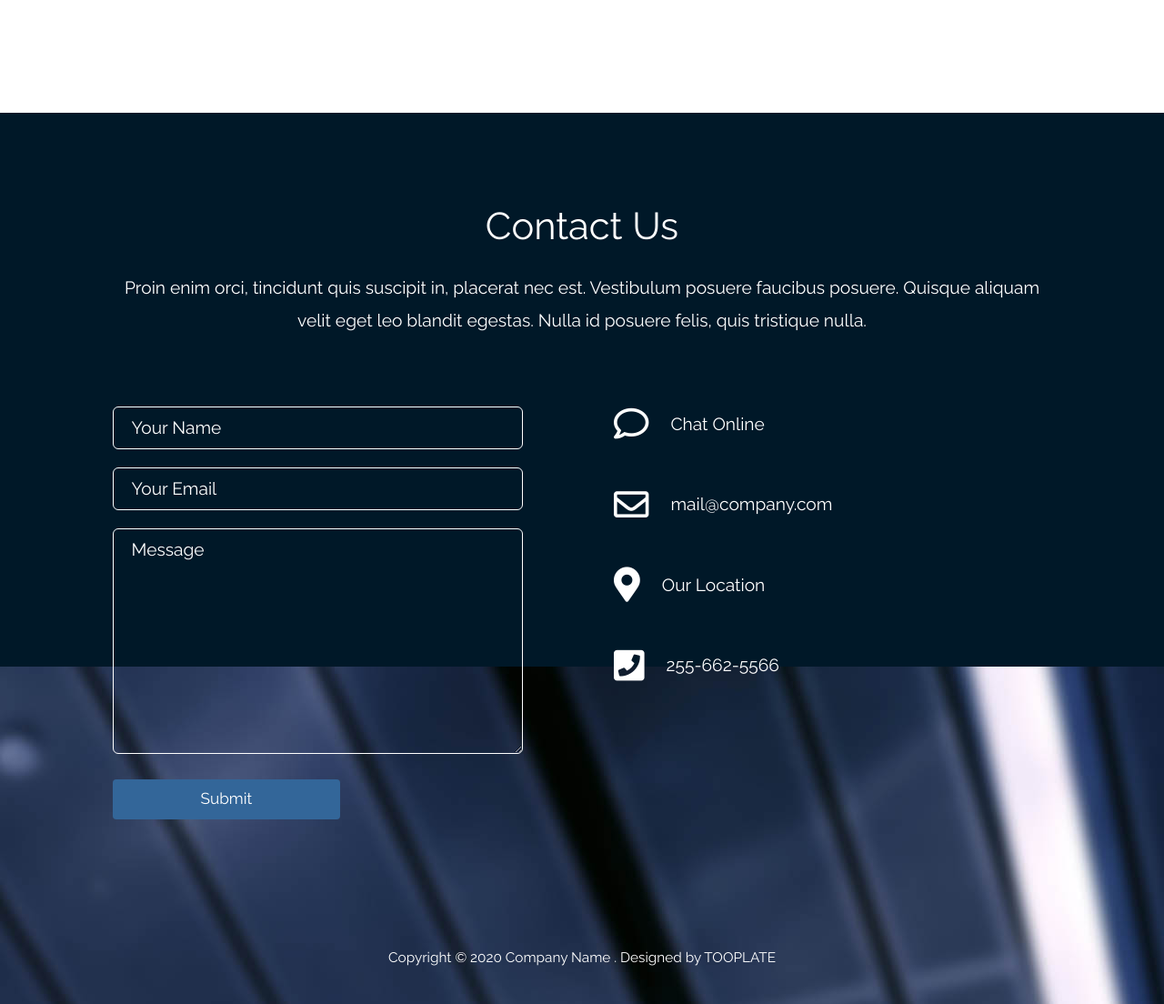
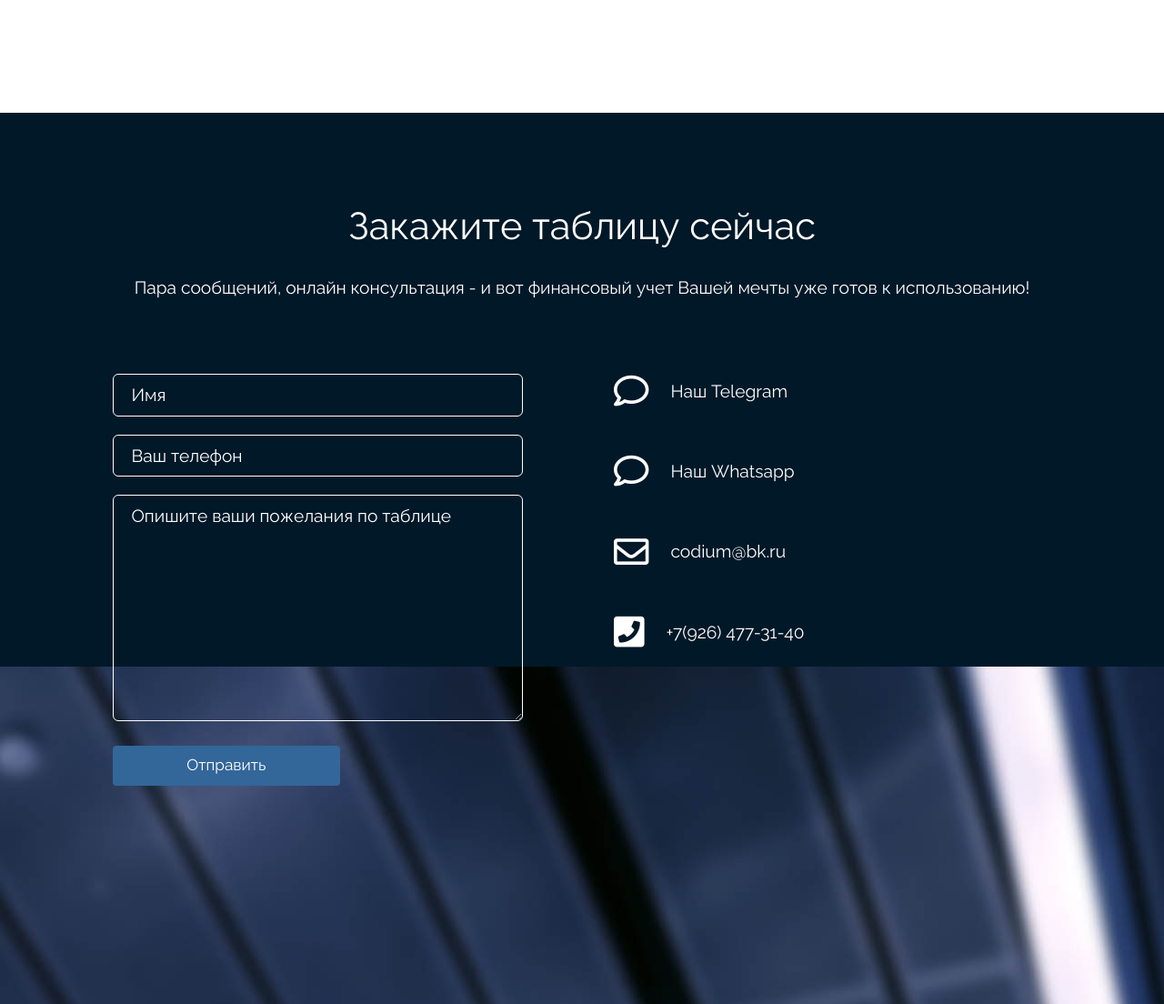
Before and after one commit to ivkinivan/tables, a Flask app: page / in a window 1280 px wide. Shown: the part 3852-4956 px from the top of the page at 91% size. Run offline with Flask 3, Linux system fonts and the light colour scheme; some libraries are stand-ins or nearby versions.

Commit message:
contact form frontend added

```diff
--- a/templates/index.html
+++ b/templates/index.html
@@ -170,10 +170,10 @@ https://www.tooplate.com/view/2117-infinite-loop
                   <img src="static/img/testimonial-img-02.jpg" alt="Image" class="mx-auto d-block img-fluid">
                   <blockquote>Индивидуальный предприниматель, владеющий несколькими бизнес-проектами, которому требовалась таблица, содержащая в себе как отчет каждого проекта, так и отчет за все проекты сразу. Итоговое решение включало в себя <strong>комплексный анализ расходов</strong>, на который применялась система фильтров: по датам, проектам, платежам и тд.</blockquote>
                 </figure>
-                  <figure class="tm-testimonial-item">
-                    <p class="mx-auto tm-section-desc text-center " style = "font-size: 150%; margin-bottom: 20px">IT-Школа Кодиум</p>
-                  <img src="static/img/codium-logo.jpg" alt="Image" class="mx-auto d-block img-fluid">
-                  <blockquote>Школе информатики и математики требовалась таблица, в которой можно отмечать группы учеников, их посещаемость и оплату курсов. Особенностью таблицы стала <strong>модифицированная система проектов</strong>, что позволило вести учет клиентов по группам-классам</blockquote>
+                <figure class="tm-testimonial-item">
+                    <p class="mx-auto tm-section-desc text-center " style = "font-size: 150%; margin-bottom: 20px">Art-rio</p>
+                  <img src="static/img/art-rio-logo.jpg" alt="Image" class="mx-auto d-block img-fluid">
+                  <blockquote>Особенностью индивидуальной таблицы для строительной компании Art-rio стал уклон в самостоятельность каждого заказа как проекта. Результатом стала <strong>таблица, в которой можно видеть все</strong> по конкретному заказу - от места строительтсва, до мелких расходов на материалы.</blockquote>
                 </figure>
               </div>
             </div>
@@ -257,48 +257,48 @@ https://www.tooplate.com/view/2117-infinite-loop
         <div class="row">
 
             <div class="text-center col-12">
-                <h2 class="tm-section-title mb-4">Contact Us</h2>
+                <h2 class="tm-section-title mb-4">Закажите таблицу сейчас</h2>
                 <p class="mb-5">
-                  Proin enim orci, tincidunt quis suscipit in, placerat nec est. Vestibulum posuere faucibus posuere. Quisque aliquam velit eget leo blandit egestas. Nulla id posuere felis, quis tristique nulla.
+                  Пара сообщений, онлайн консультация - и вот финансовый учет Вашей мечты уже готов к использованию!
                 </p><br>
             </div>
 
             <div class="col-sm-12 col-md-6">
               <form action="" method="get">
-                <input id="name" name="name" type="text" placeholder="Your Name" class="tm-input" required />
-                <input id="email" name="email" type="email" placeholder="Your Email" class="tm-input" required />
-                <textarea id="message" name="message" rows="8" placeholder="Message" class="tm-input" required></textarea>
-                <button type="submit" class="btn tm-btn-submit">Submit</button>
+                <input id="name" name="name" type="text" placeholder="Имя" class="tm-input" required />
+                <input id="email" name="tel" type="tel" placeholder="Ваш телефон" class="tm-input" required />
+                <textarea id="message" name="message" rows="8" placeholder="Опишите ваши пожелания по таблице" class="tm-input" required></textarea>
+                <button type="submit" class="btn tm-btn-submit">Отправить</button>
               </form>
             </div>
 
             <div class="col-sm-12 col-md-6">
 
                 <div class="contact-item">
-                  <a rel="nofollow" href="https://www.tooplate.com/contact" class="item-link">
+                  <a rel="nofollow" href="https://t.me/CodiumIT" class="item-link">
                       <i class="far fa-2x fa-comment mr-4"></i>
-                      <span class="mb-0">Chat Online</span>
+                      <span class="mb-0">Наш Telegram</span>
                   </a>
                 </div>
 
                 <div class="contact-item">
-                  <a rel="nofollow" href="mailto:mail@company.com" class="item-link">
-                      <i class="far fa-2x fa-envelope mr-4"></i>
-                      <span class="mb-0">mail@company.com</span>
+                  <a rel="nofollow" href="https://wa.me/+79264773140" class="item-link">
+                      <i class="far fa-2x fa-comment mr-4"></i>
+                      <span class="mb-0">Наш Whatsapp</span>
                   </a>
                 </div>
 
                 <div class="contact-item">
-                  <a rel="nofollow" href="https://www.google.com/maps" class="item-link">
-                      <i class="fas fa-2x fa-map-marker-alt mr-4"></i>
-                      <span class="mb-0">Our Location</span>
+                  <a rel="nofollow" href="mailto:codium@bk.ru" class="item-link">
+                      <i class="far fa-2x fa-envelope mr-4"></i>
+                      <span class="mb-0">codium@bk.ru</span>
                   </a>
                 </div>
 
                 <div class="contact-item">
-                  <a rel="nofollow" href="tel:0100200340" class="item-link">
+                  <a rel="nofollow" href="tel:89264773140" class="item-link">
                       <i class="fas fa-2x fa-phone-square mr-4"></i>
-                      <span class="mb-0">255-662-5566</span>
+                      <span class="mb-0">+7(926) 477-31-40</span>
                   </a>
                 </div>
 
@@ -311,12 +311,6 @@ https://www.tooplate.com/view/2117-infinite-loop
 
       </div>
 
-      	<footer class="text-center small tm-footer">
-          <p class="mb-0">
-          Copyright &copy; 2020 Company Name
-
-          . <a rel="nofollow" href="https://www.tooplate.com" title="HTML templates">Designed by TOOPLATE</a></p>
-        </footer>
 
     </section>
 
```
